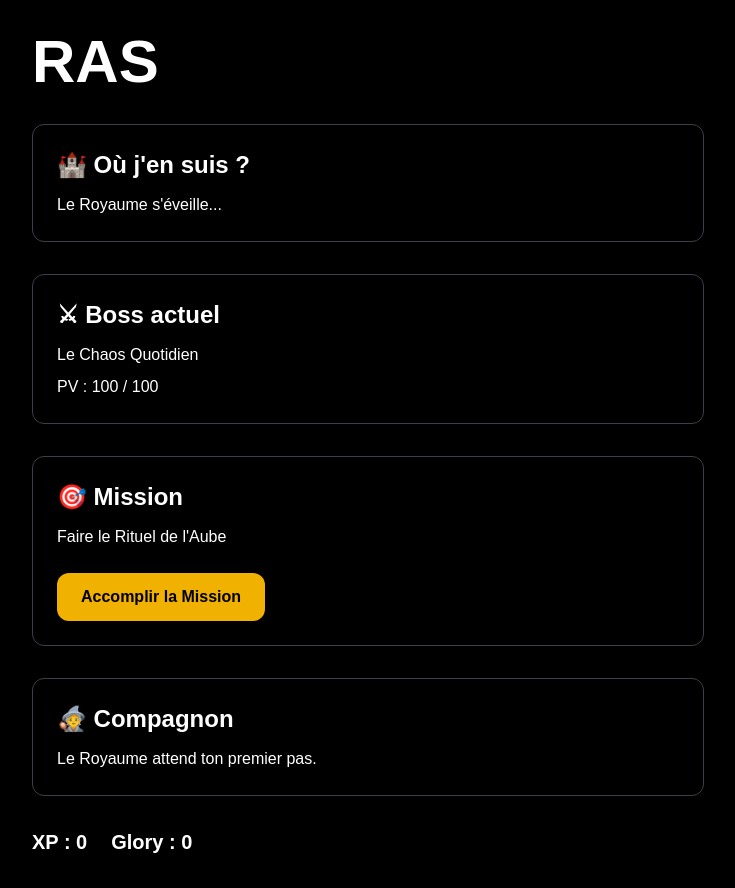
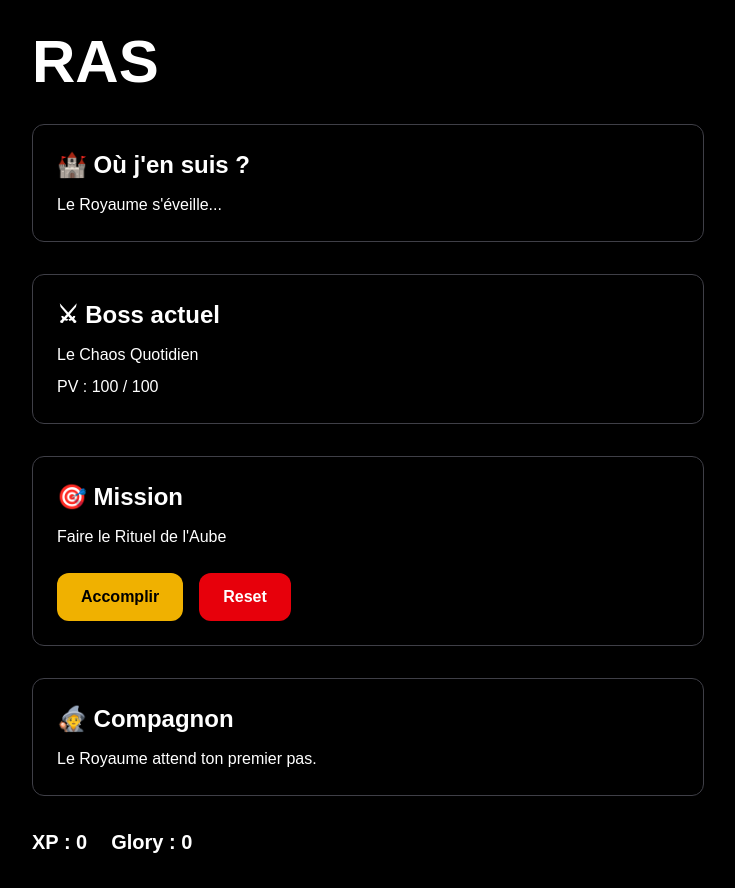
Before and after one commit to RobinWhitman/ras, a Next.js app: page / in a window 1280 px wide. Shown: the whole page, without its empty margins (272-1007 px from the left). Built offline with nearby package versions, Linux system fonts and the light colour scheme.

Commit message:
Sprint 2 - Sauvegarde locale

```diff
--- a/src/app/page.tsx
+++ b/src/app/page.tsx
@@ -1,34 +1,65 @@
 "use client";
 
-import { useState } from "react";
+import { useEffect, useState } from "react";
 
-export default function Home() {
+const SAVE_KEY = "ras-save-v1";
+
 const missions = [
   "Faire le Rituel de l'Aube",
   "Boire un grand verre d'eau",
   "Faire la séance prévue aujourd'hui",
 ];
 
-  const [missionIndex, setMissionIndex] = useState(0);
-  const [xp, setXp] = useState(0);
-  const [glory, setGlory] = useState(0);
-  const [bossHp, setBossHp] = useState(100);
+type Save = {
+  missionIndex: number;
+  xp: number;
+  glory: number;
+  bossHp: number;
+};
+
+const defaultSave: Save = {
+  missionIndex: 0,
+  xp: 0,
+  glory: 0,
+  bossHp: 100,
+};
+
+export default function Home() {
+  const [save, setSave] = useState<Save>(defaultSave);
   const [message, setMessage] = useState("Le Royaume attend ton premier pas.");
 
-  const mission = missions[missionIndex];
+  useEffect(() => {
+    const stored = localStorage.getItem(SAVE_KEY);
+
+    if (stored) {
+      setSave(JSON.parse(stored));
+    }
+  }, []);
+
+  function updateSave(nextSave: Save) {
+    setSave(nextSave);
+    localStorage.setItem(SAVE_KEY, JSON.stringify(nextSave));
+  }
 
   function accomplirMission() {
-    setXp(xp + 10);
-    setGlory(glory + 5);
-    setBossHp(Math.max(bossHp - 5, 0));
+    const nextSave: Save = {
+      missionIndex: Math.min(save.missionIndex + 1, missions.length),
+      xp: save.xp + 10,
+      glory: save.glory + 5,
+      bossHp: Math.max(save.bossHp - 5, 0),
+    };
+
+    updateSave(nextSave);
     setMessage("Bien. Le Royaume a senti ton action. Le Chaos recule.");
+  }
 
-    if (missionIndex < missions.length - 1) {
-      setMissionIndex(missionIndex + 1);
-    } else {
-      setMessage("Toutes les missions du matin sont accomplies.");
+  function resetGame() {
+    localStorage.removeItem(SAVE_KEY);
+    setSave(defaultSave);
+    setMessage("Le Royaume attend ton premier pas.");
   }
-  }
+
+  const currentMission = missions[save.missionIndex];
 
   return (
     <main className="min-h-screen bg-black text-white p-8">
@@ -43,19 +74,32 @@ export default function Home() {
         <section className="border border-zinc-700 rounded-xl p-6">
           <h2 className="text-2xl font-bold mb-3">⚔ Boss actuel</h2>
           <p>Le Chaos Quotidien</p>
-          <p className="mt-2">PV : {bossHp} / 100</p>
+          <p className="mt-2">PV : {save.bossHp} / 100</p>
         </section>
 
         <section className="border border-zinc-700 rounded-xl p-6">
           <h2 className="text-2xl font-bold mb-3">🎯 Mission</h2>
-          <p className="mb-6">{mission}</p>
+
+          <p className="mb-6">
+            {currentMission ?? "Toutes les missions sont accomplies."}
+          </p>
+
+          <div className="flex gap-4">
+            <button
+              onClick={accomplirMission}
+              disabled={!currentMission}
+              className="bg-yellow-500 text-black font-bold px-6 py-3 rounded-xl disabled:opacity-50"
+            >
+              Accomplir
+            </button>
 
             <button
-            onClick={accomplirMission}
-            className="bg-yellow-500 text-black font-bold px-6 py-3 rounded-xl"
+              onClick={resetGame}
+              className="bg-red-600 text-white font-bold px-6 py-3 rounded-xl"
             >
-            Accomplir la Mission
+              Reset
             </button>
+          </div>
         </section>
 
         <section className="border border-zinc-700 rounded-xl p-6">
@@ -64,8 +108,8 @@ export default function Home() {
         </section>
 
         <footer className="flex gap-6 text-xl font-bold">
-          <p>XP : {xp}</p>
-          <p>Glory : {glory}</p>
+          <p>XP : {save.xp}</p>
+          <p>Glory : {save.glory}</p>
         </footer>
       </div>
     </main>
```
Lines whose indentation alone changed are shown as unchanged.
